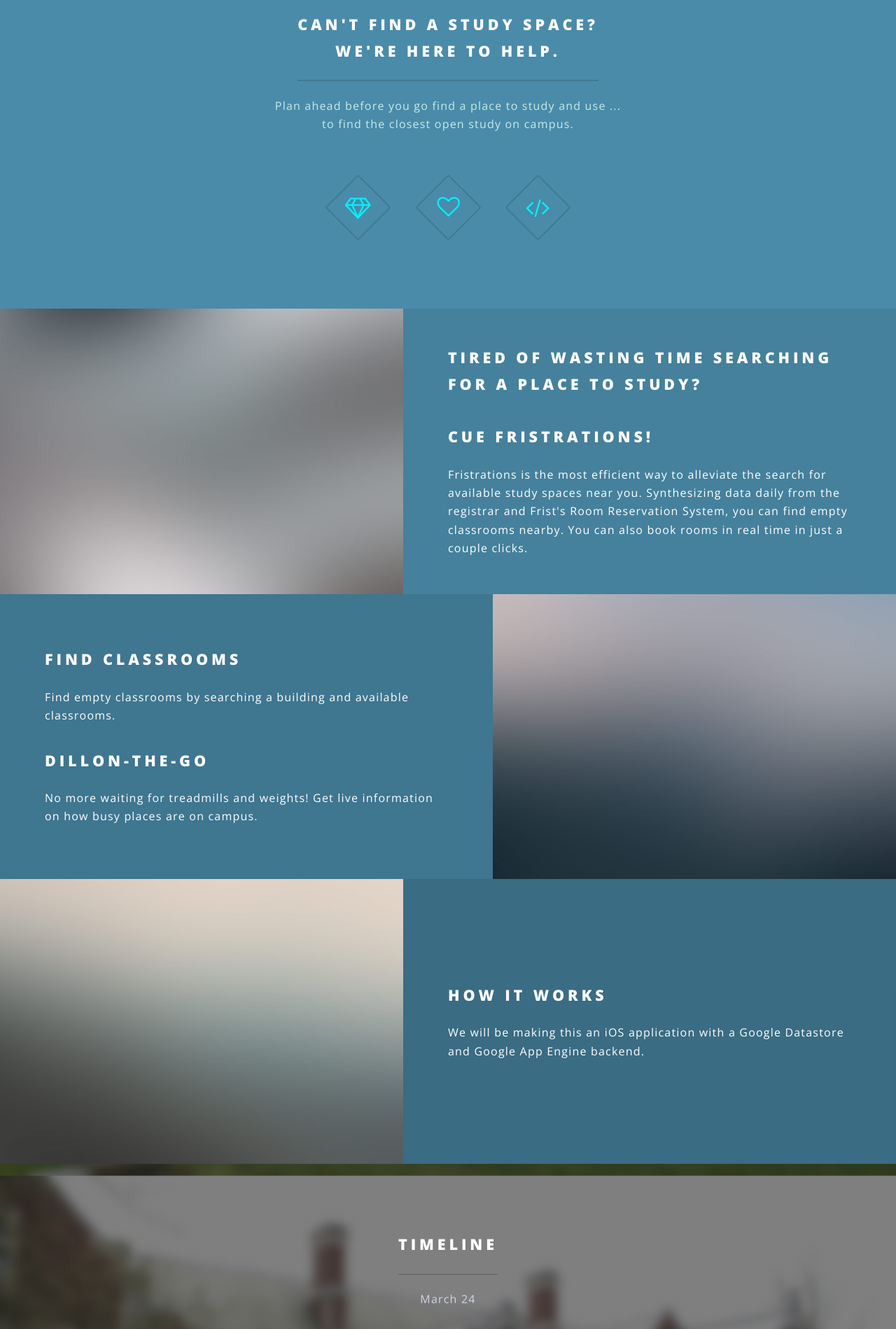
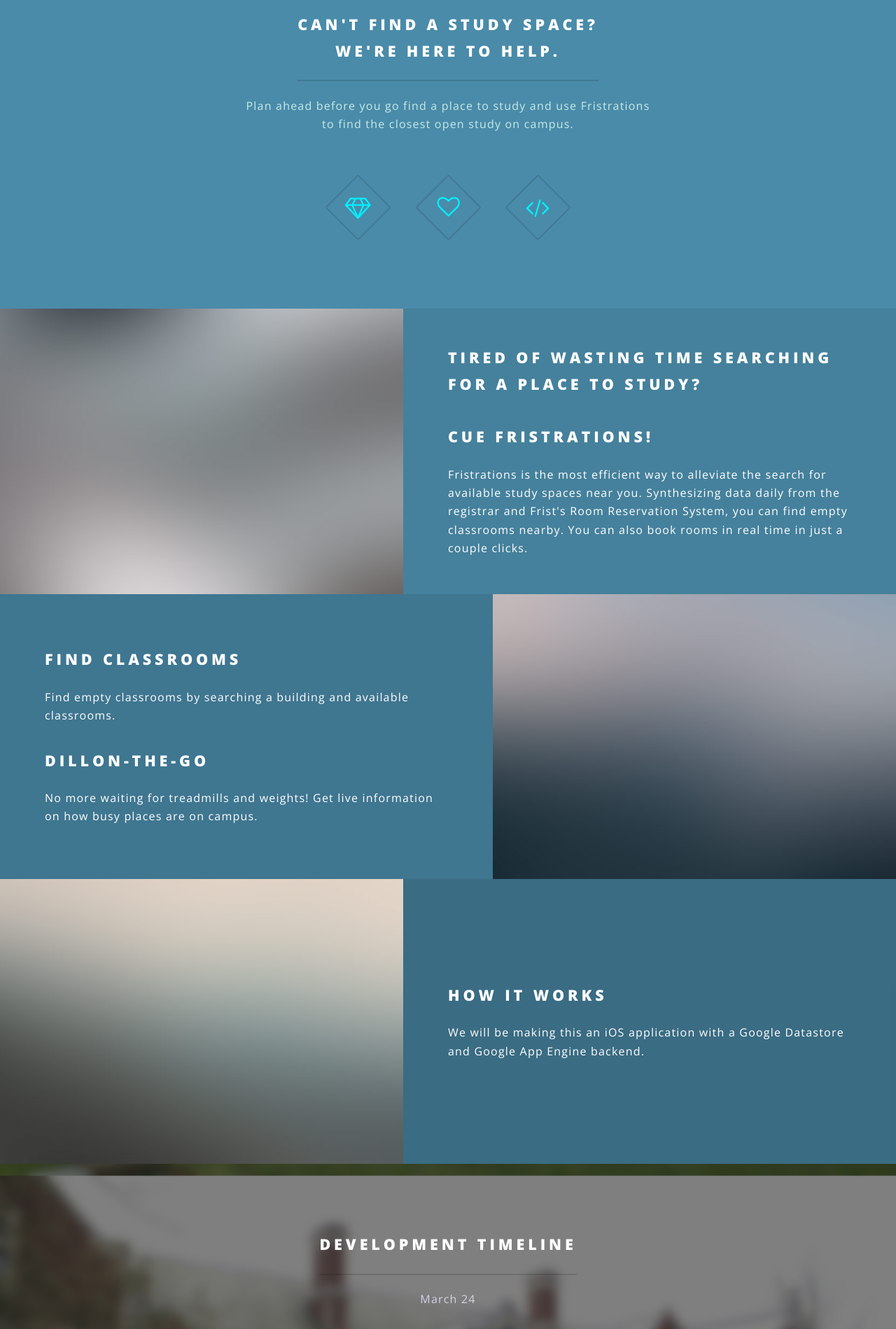
Before and after one commit to cjhsu1087/fristrations-site, a plain HTML site: page index.html in a window 1280 px wide. Shown: the part 880-2779 px from the top of the page at 70% size. Drawn offline with nearby package versions, Linux system fonts and the light colour scheme.

Commit message:
fixed typos

```diff
--- a/index.html
+++ b/index.html
@@ -54,7 +54,7 @@
 							<header class="major">
 								<h2>Can't find a study space?<br />
 								We're here to help.</h2>
-								<p>Plan ahead before you go find a place to study and use ... <br/>to find the closest open study on campus.</p>
+								<p>Plan ahead before you go find a place to study and use Fristrations <br/>to find the closest open study on campus.</p>
 							</header>
 							<ul class="icons major">
 								<li><span class="icon fa-diamond major style2"><span class="label">Lorem</span></span></li>
@@ -93,7 +93,7 @@
 					<section id="three" class="wrapper style3 special">
 						<div class="inner">
 							<header class="major">
-								<h2>Timeline</h2>
+								<h2>Development Timeline</h2>
 								<p> March 24</p>
 								<p> Have a script ready that scrapes class scheduling information for Frist classrooms.</p>
                                 <p> March 26 </p>
```
